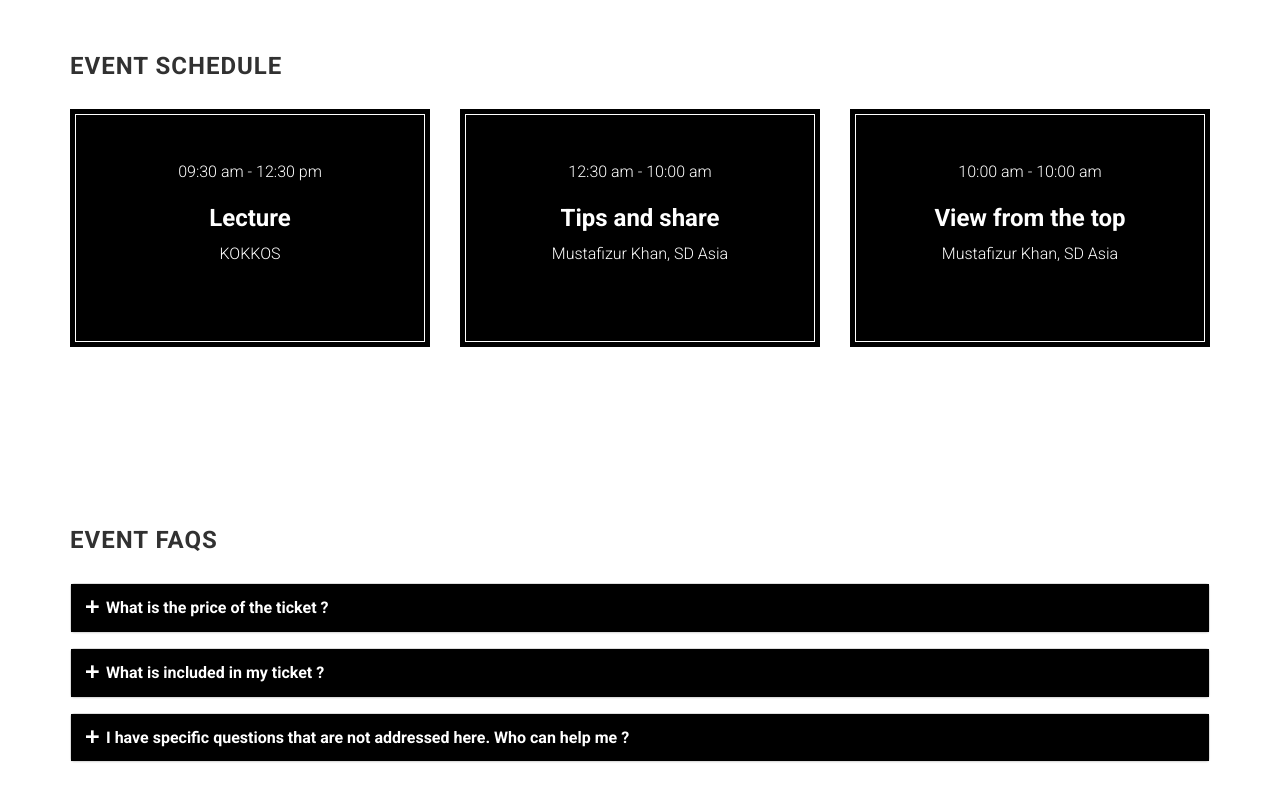
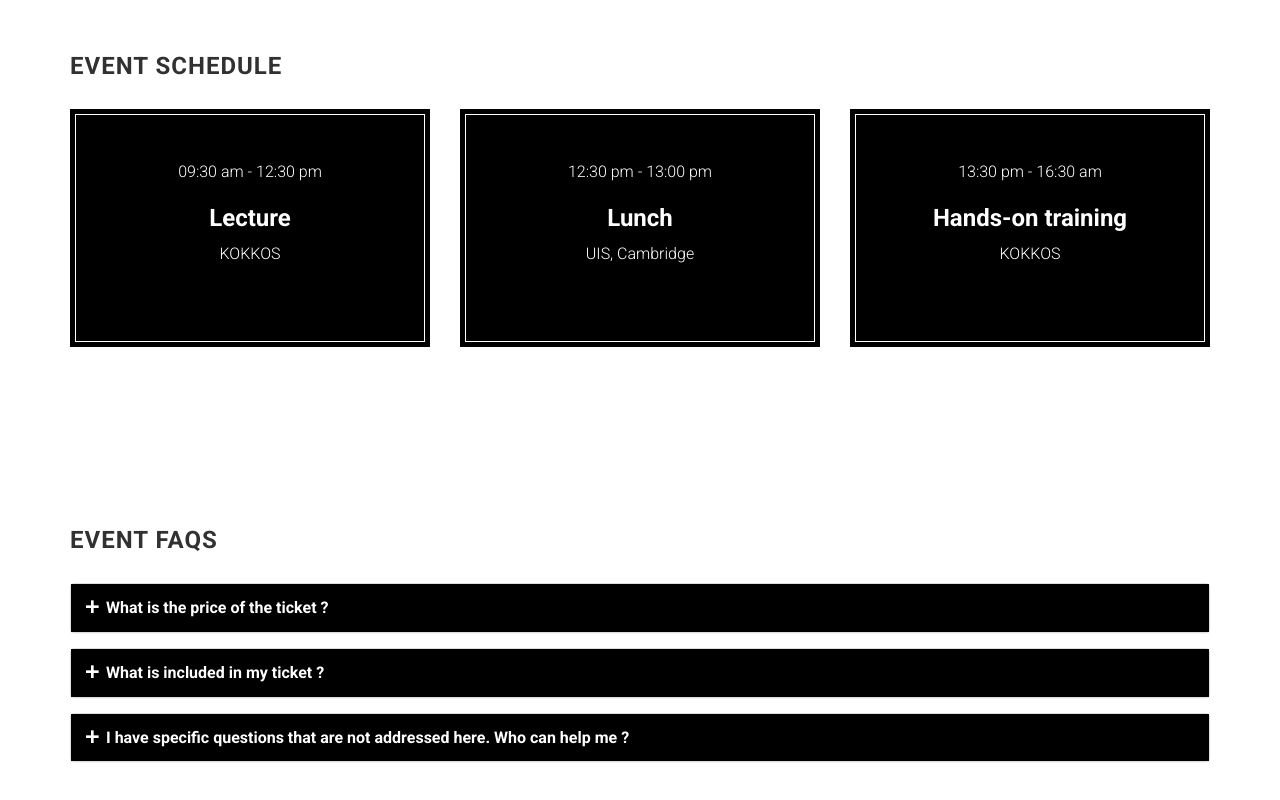
Before and after one commit to RSE-Cambridge/2018-kokkos-workshop, a website: page index.html in a window 1280 px wide. Shown: the part 2770-3570 px from the top of the page. Drawn offline with nearby package versions, Linux system fonts and the light colour scheme; files that its build step writes are made by us from their sources; files whose address does not match are found by name.

Commit message:
:calendar: Schedule

```diff
--- a/index.html
+++ b/index.html
@@ -211,19 +211,19 @@ The event will be free of charge and hosted by Research Computing Service of Uni
                 <div class="col-md-4 col-sm-6">
                     <div class="schedule-box">
                         <div class="time">
-                            <time datetime="10:00">12:30 am</time> - <time datetime="22:00">10:00 am</time>
+                            <time datetime="10:00">12:30 pm</time> - <time datetime="22:00">13:00 pm</time>
                         </div>
-                        <h3>Tips and share</h3>
-                        <p>Mustafizur Khan, SD Asia</p>
+                        <h3>Lunch</h3>
+                        <p>UIS, Cambridge</p>
                     </div>
                 </div>
                 <div class="col-md-4 col-sm-6">
                     <div class="schedule-box">
                         <div class="time">
-                            <time datetime="10:00">10:00 am</time> - <time datetime="22:00">10:00 am</time>
+                            <time datetime="10:00">13:30 pm</time> - <time datetime="22:00">16:30 am</time>
                         </div>
-                        <h3>View from the top</h3>
-                        <p>Mustafizur Khan, SD Asia</p>
+                        <h3>Hands-on training</h3>
+                        <p>KOKKOS</p>
                     </div>
                 </div>
             </div>
```
